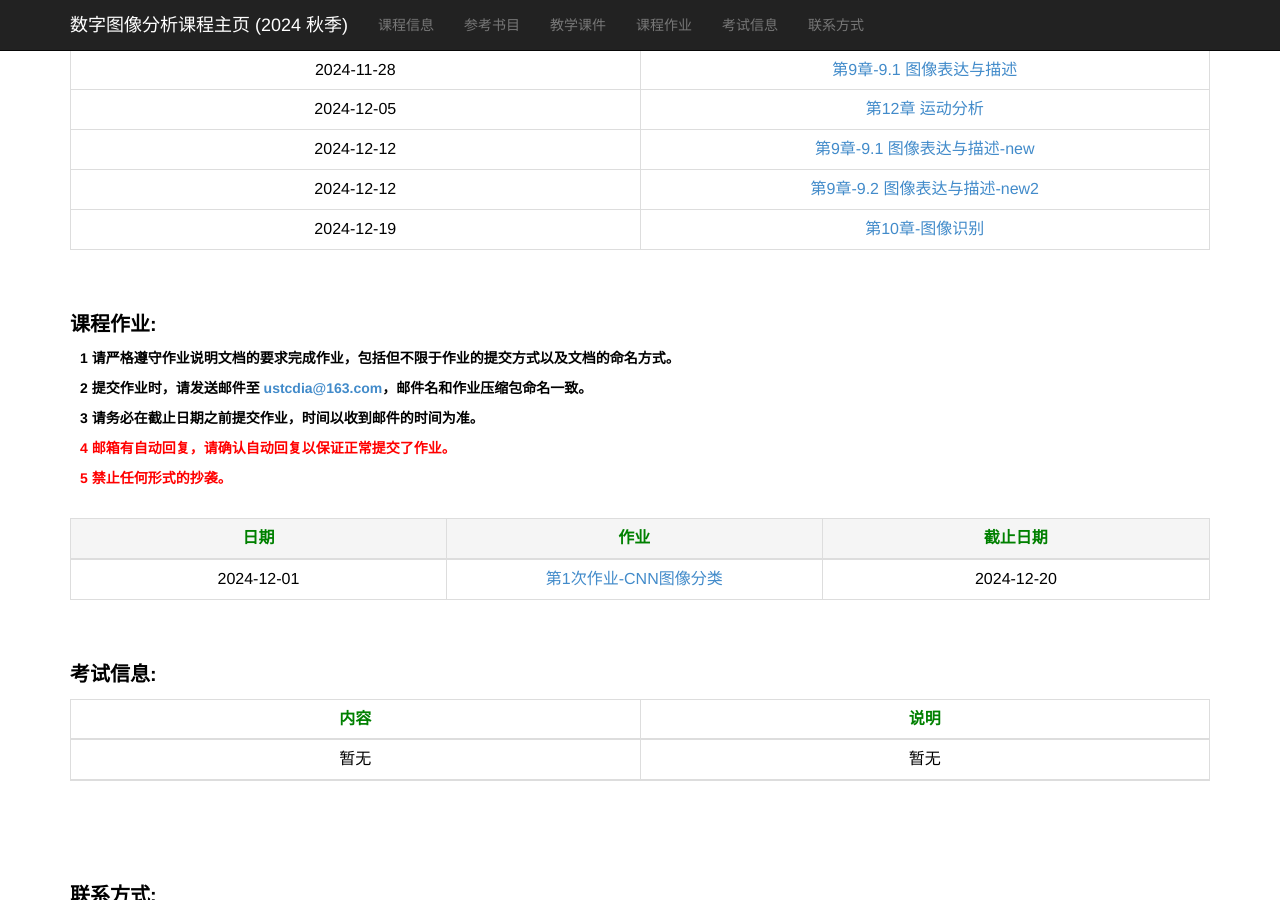
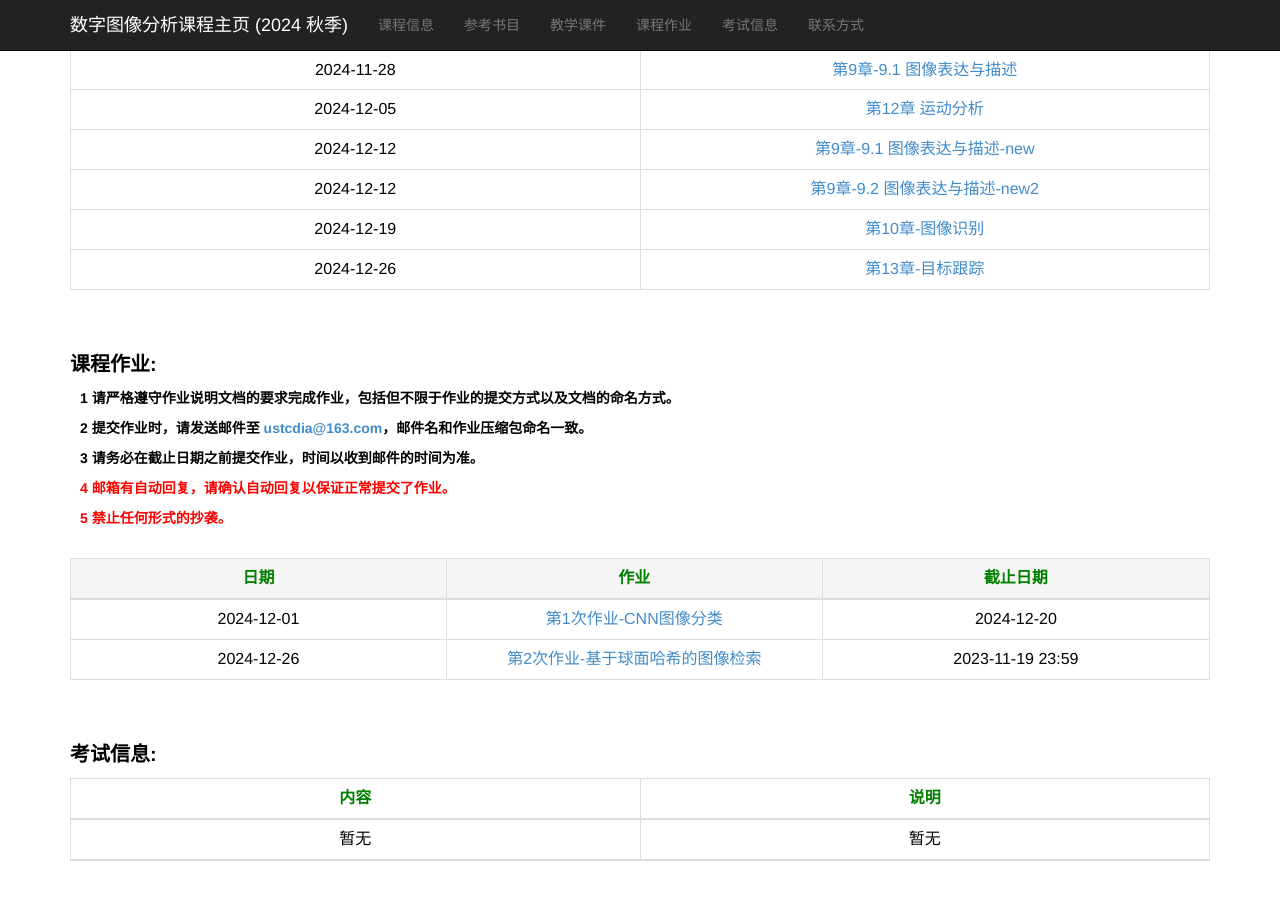
Before and after one commit to ustc-dia/ustc-dia.github.io, a Jekyll site: the page index.html, which Jekyll copies as it is, in a window 1280 px wide and 900 px high, scrolled down 1153 px. Built offline with Jekyll 4.4.1, drawn with Linux system fonts in a browser that asks for light colours.

Commit message:
Update index.html about Chapter 13 and the second homework.

```diff
--- a/index.html
+++ b/index.html
@@ -226,6 +226,10 @@
                     <td>2024-12-19</td>
                     <td><a href="./slides_2024_autumn/第10章-图像识别.pdf" target="_blank">第10章-图像识别</a></td>
                 </tr>
+                <tr>
+                    <td>2024-12-26</td>
+                    <td><a href="./slides_2024_autumn/第13章 目标跟踪.pdf" target="_blank">第13章-目标跟踪</a></td>
+                </tr>
             </tbody>
         </table>
 
@@ -259,6 +263,11 @@
                     <td>2024-12-01</td>
                     <td><a href="https://github.com/ustc-dia/ustc-dia.github.io/raw/refs/heads/master/homework_2024_autumn/%E7%AC%AC1%E6%AC%A1%E4%BD%9C%E4%B8%9A-CNN%E5%9B%BE%E5%83%8F%E5%88%86%E7%B1%BB.zip?download=" target="_blank">第1次作业-CNN图像分类</a></td>
                     <td>2024-12-20</td>
+                </tr>
+                <tr>
+                    <td>2024-12-26</td>
+                    <td><a href="./homework_2024_autumn/DIA第2次作业-2024秋.pptx" target="_blank">第2次作业-基于球面哈希的图像检索</a></td>
+                    <td>2023-11-19 23:59</td>
                 </tr>
                 <!-- <tr>
                     <td>2024-06-11</td>
```
